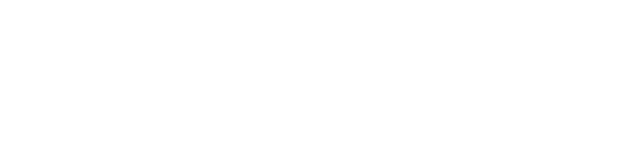
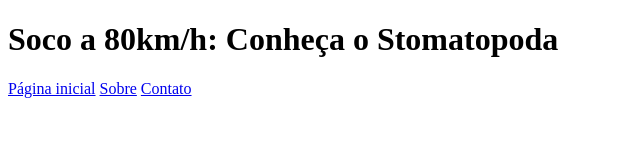
Before and after one commit to dilenio/trybe, a plain HTML site: page exercises/3_4/exercise1.html in a window 1280 px wide. Shown: the whole page, without its empty margins (0-640 px from the left). Drawn offline with Linux system fonts and the light colour scheme.

Commit message:
Criacao do header

```diff
--- a/exercises/3_4/exercise1.html
+++ b/exercises/3_4/exercise1.html
@@ -1 +1,21 @@
-<html>
+<!DOCTYPE html>
+<html lang="pt_BR">
+
+<head>
+  <meta charset="UTF-8">
+  <meta name="viewport" content="width=device-width, initial-scale=1.0">
+  <title>Stomatopoda</title>
+</head>
+
+<body>
+  <header>
+    <h1>Soco a 80km/h: Conheça o Stomatopoda</h1>
+  </header>
+  <nav>
+    <a href="#home">Página inicial</a>
+    <a href="#about">Sobre</a>
+    <a href="#contact">Contato</a>
+  </nav>
+</body>
+
+</html>
```
